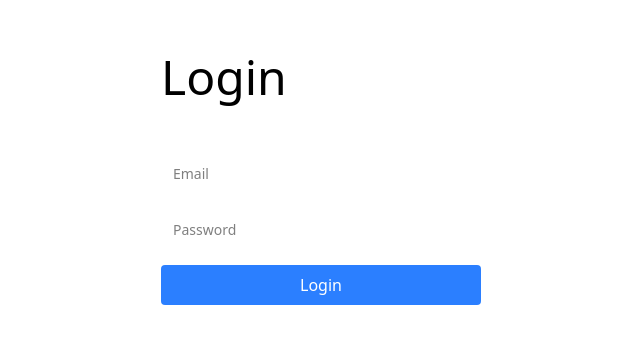
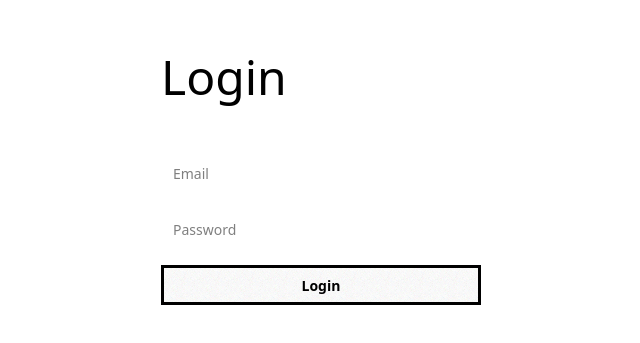
Before and after one commit to elli1216/e-commerce, a React (Vite) app in the folder frontend/: page / in a window 1280 px wide. Shown: the part 221-564 px from the top of the page, without its empty margins (319-959 px from the left). Built offline with nearby package versions, Linux system fonts and the light colour scheme.

Commit message:
fix(Login): improve error handling for invalid login credentials

```diff
--- a/frontend/src/pages/Login.tsx
+++ b/frontend/src/pages/Login.tsx
@@ -1,4 +1,5 @@
 import * as React from 'react';
+import { AuthErrorCodes } from 'firebase/auth';
 import { login } from '../config/firebase';
 import { FirebaseError } from 'firebase/app';
 
@@ -30,15 +31,16 @@ const Login = (): React.JSX.Element => {
 
     const { email, password } = formData;
 
-   // fetch the user from firebase
+    // fetch the user from firebase
     try {
       await login(email.toString(), password.toString());
 
     } catch (error: unknown) {
-      if (error instanceof FirebaseError) {
-        alert(error.message);
-      }
-      return;
+      if (
+        error instanceof FirebaseError &&
+        error.code === AuthErrorCodes.INVALID_LOGIN_CREDENTIALS
+      )
+        alert('Invalid Credential!');
     }
   }
 
@@ -79,7 +81,7 @@ const Login = (): React.JSX.Element => {
         </label>
         <button
           type="submit"
-          className="bg-blue-500 text-white py-2 px-4 rounded"
+          className="btn btn-primary"
         >
           Login
         </button>
```
